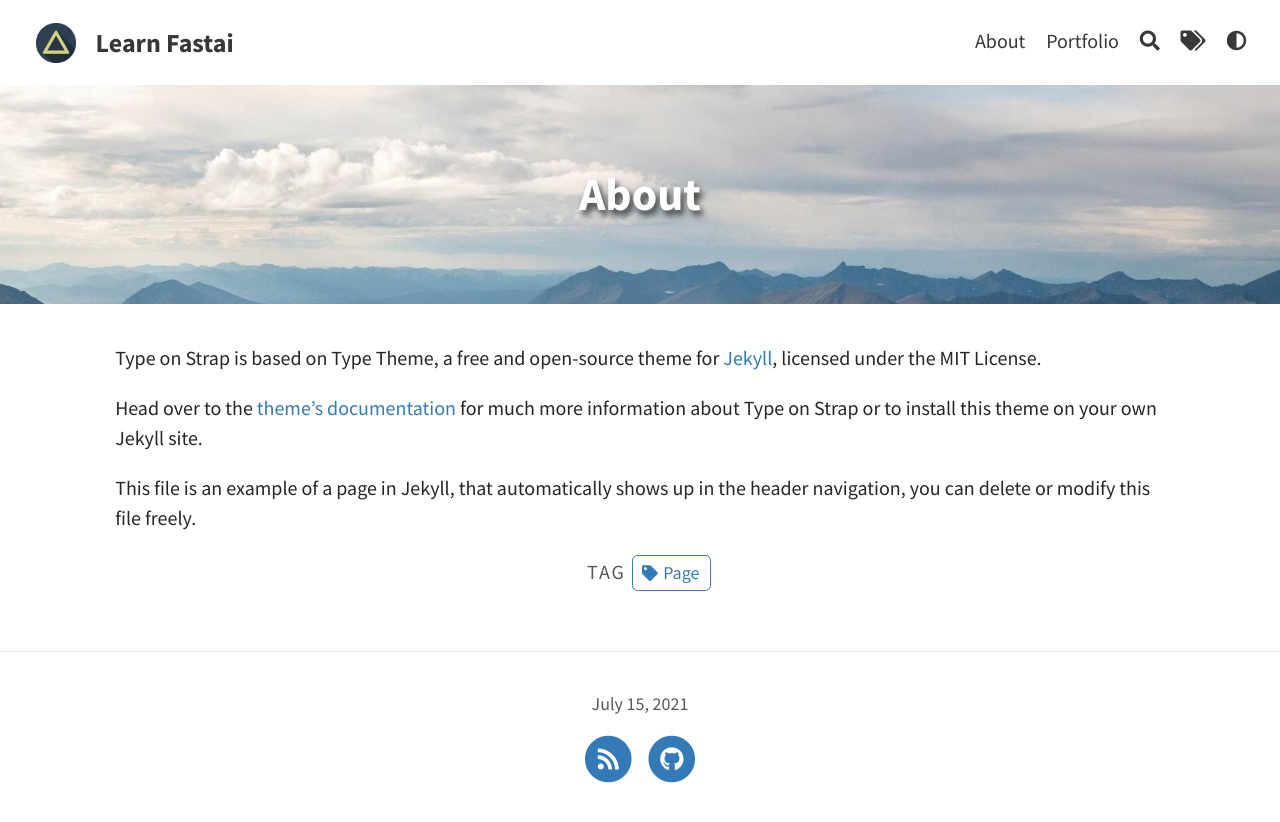
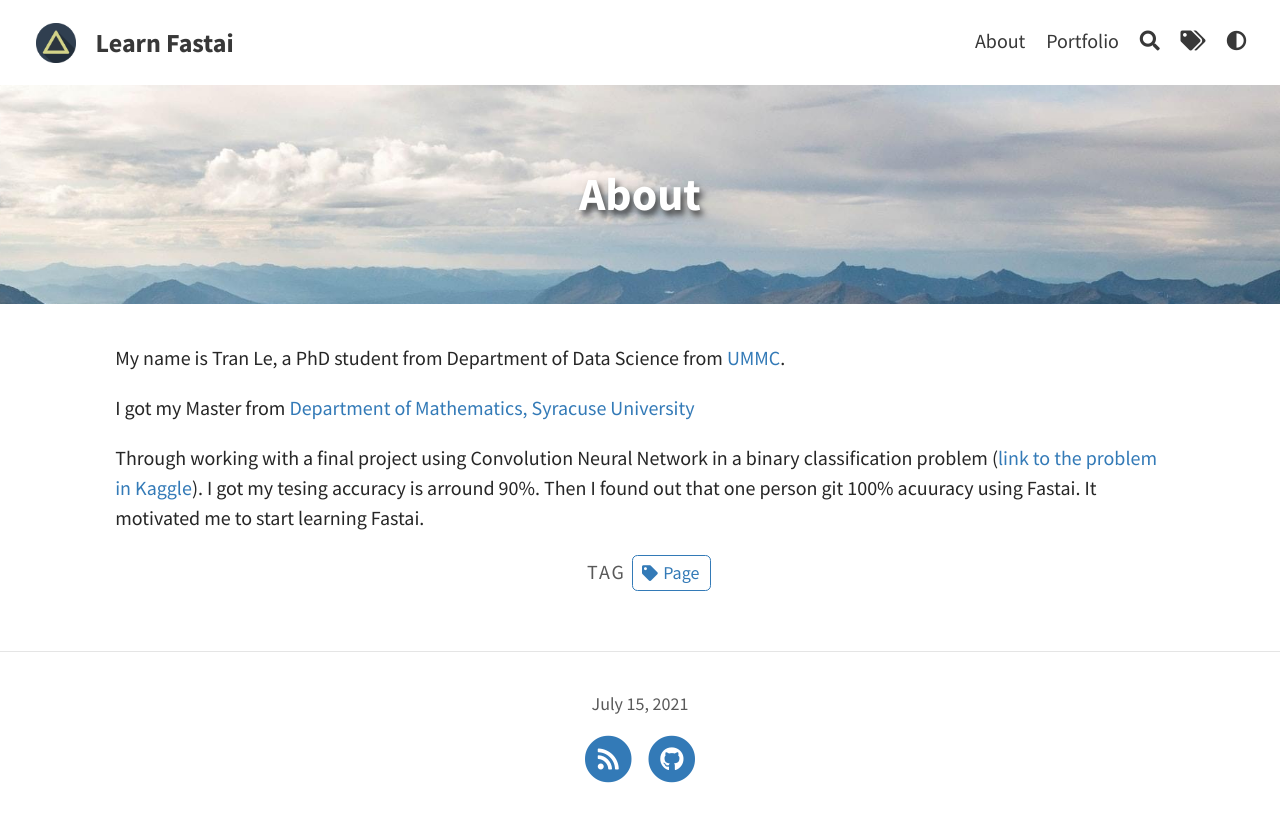
Before and after one commit to tranktle/learn_fastai, a Jekyll site: the page built from pages/about.md, in a window 1280 px wide. Shown: the top 822 px of the page. Built offline with Jekyll 4.4.1, drawn with Linux system fonts in a browser that asks for light colours.

Commit message:
Update about.md

```diff
--- a/pages/about.md
+++ b/pages/about.md
@@ -6,8 +6,8 @@ feature-img: "assets/img/pexels/travel.jpeg"
 tags: [Page]
 ---
 
-Type on Strap is based on Type Theme, a free and open-source theme for [Jekyll](http://jekyllrb.com/), licensed under the MIT License.
+My name is Tran Le, a PhD student from Department of Data Science from [UMMC](https://www.umc.edu/SoPH/Departments-and-Faculty/Data-Science/Department-of-Data-Science-Home.html).
 
-Head over to the [theme's documentation](https://github.io/sylhare/Type-on-Strap) for much more information about Type on Strap or to install this theme on your own Jekyll site.
+I got my Master from [Department of Mathematics, Syracuse University](https://thecollege.syr.edu/mathematics/)
 
-This file is an example of a page in Jekyll, that automatically shows up in the header navigation, you can delete or modify this file freely.
+Through working with a final project using Convolution Neural Network in a binary classification problem ([link to the problem in Kaggle](https://www.kaggle.com/paultimothymooney/chest-xray-pneumonia)). I got my tesing accuracy is arround 90%. Then I found out that one person git 100% acuuracy using Fastai. It motivated me to start learning Fastai.
```
